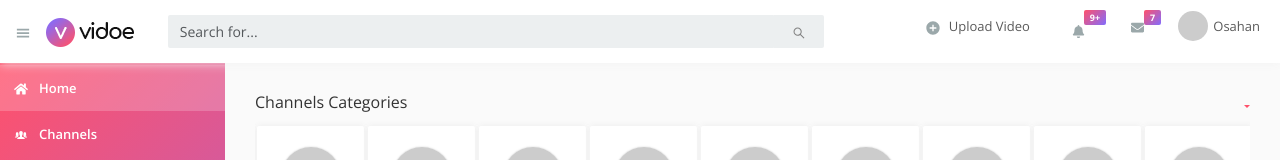
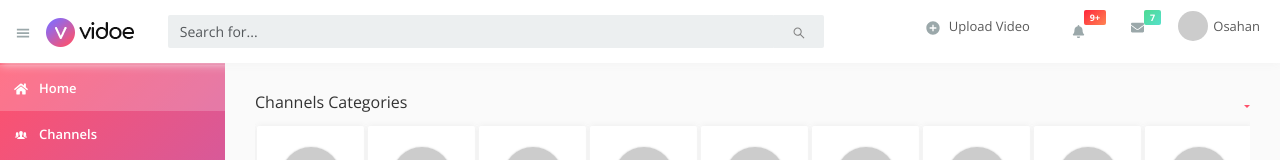
Before and after one commit to MamtazDev/nextjs-typescript-straming-wicon, a Next.js app: page / in a window 1280 px wide. Shown: the top 160 px of the page. Built offline with nearby package versions, Linux system fonts and the light colour scheme.

Commit message:
badge variant remove

```diff
--- a/components/Navigation/Navigation.tsx
+++ b/components/Navigation/Navigation.tsx
@@ -121,7 +121,7 @@ const Navigation: React.FC<NavigationProps> = ({ props }) => {
               <>
                 <FaBell className="text-secondary m-2" />
                 {/* <FontAwesomeIcon icon={faBell} fixedWidth /> */}
-                <Badge>9+</Badge>
+                <Badge bg="danger">9+</Badge>
               </>
             }
             id=""
@@ -153,7 +153,7 @@ const Navigation: React.FC<NavigationProps> = ({ props }) => {
               <>
                 <FaEnvelope className="text-secondary m-1 " />
                 {/* <FontAwesomeIcon icon={faEnvelope} fixedWidth /> */}
-                <Badge variant="success">7</Badge>
+                <Badge bg="success">7</Badge>
               </>
             }
             id=""
```
